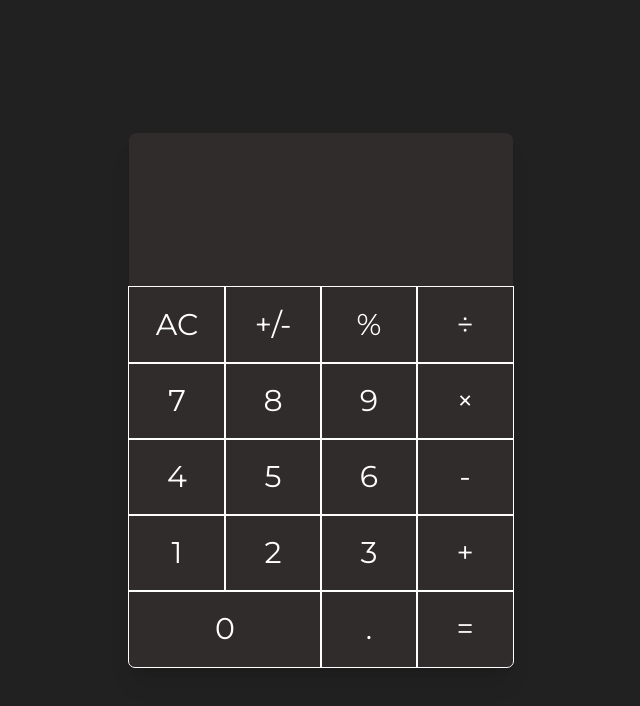
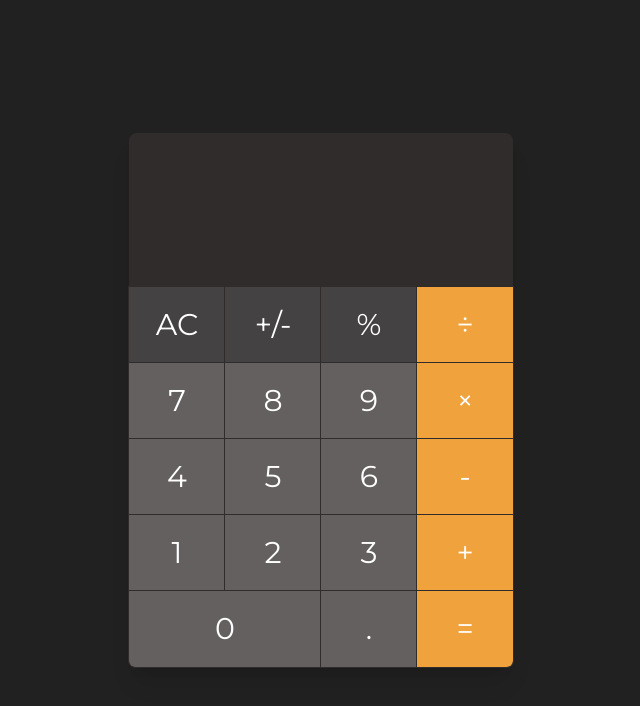
Before and after one commit to mjanoszek/calculator-app, a React (Vite) app: page / in a window 1280 px wide. Shown: the top 706 px of the page, without its empty margins (319-959 px from the left). Built offline with nearby package versions, Linux system fonts and the light colour scheme.

Commit message:
Simplified styling calculator buttons

```diff
--- a/src/components/Button/Button.tsx
+++ b/src/components/Button/Button.tsx
@@ -5,21 +5,44 @@ interface ButtonProps {
   onClick: (label: string) => void;
 }
 
+ type ButtonStylesProps = { [key: string]: string };
+
+
+
 function Button(props: ButtonProps) {
-  const { label, onClick } = props;
-  const handleClick = () => {
-    props.onClick(props.label);
+  const { label } = props;
+
+  const handleClick = () => props.onClick(props.label);
+
+
+
+  const buttonStyles: ButtonStylesProps  = {
+    'AC': ' w-1/4 bg-dark-gray p-5 max-[370px]:text-lg text-3xl text-white outline outline-black outline-1',
+    '+/-' : 'w-1/4 bg-dark-gray p-5 max-[370px]:text-lg text-3xl text-white outline outline-black outline-1',
+    '%' : ' w-1/4 bg-dark-gray p-5 max-[370px]:text-lg text-3xl text-white outline outline-black outline-1',
+    '÷' : ' w-1/4 bg-orange p-5 max-[370px]:text-lg text-3xl text-white outline  outline-black outline-1',
+    '×' : ' w-1/4 bg-orange p-5 max-[370px]:text-lg text-3xl text-white outline outline-black outline-1',
+    '-' : ' w-1/4 bg-orange p-5 max-[370px]:text-lg text-3xl text-white outline outline-black outline-1',
+    '+' : ' w-1/4 bg-orange p-5 max-[370px]:text-lg text-3xl text-white outline outline-black outline-1',
+    '=': ' w-1/4 bg-orange p-5 max-[370px]:text-lg text-3xl text-white outline outline-black outline-1 rounded-br-md',
+    '7' : ' w-1/4 bg-gray p-5 max-[370px]:text-lg text-3xl text-white outline outline-black outline-1',
+    '8' : ' w-1/4 bg-gray p-5 max-[370px]:text-lg text-3xl text-white outline outline-black outline-1',
+    '9' : ' w-1/4 bg-gray p-5 max-[370px]:text-lg text-3xl text-white outline outline-black outline-1',
+    '4' : ' w-1/4 bg-gray p-5 max-[370px]:text-lg text-3xl text-white outline outline-black outline-1',
+    '5' : ' w-1/4 bg-gray p-5 max-[370px]:text-lg text-3xl text-white outline outline-black outline-1',
+    '6' : ' w-1/4 bg-gray p-5 max-[370px]:text-lg text-3xl text-white outline outline-black outline-1',
+    '1' : ' w-1/4 bg-gray p-5 max-[370px]:text-lg text-3xl text-white outline outline-black outline-1',
+    '2' : ' w-1/4 bg-gray p-5 max-[370px]:text-lg text-3xl text-white outline outline-black outline-1',
+    '3' : ' w-1/4 bg-gray p-5 max-[370px]:text-lg text-3xl text-white outline outline-black outline-1',
+    '0': ' flex-1 w-1/4 rounded-bl-md bg-gray p-5 max-[370px]:text-lg text-3xl text-white outline outline-black outline-1',
+    '.' : 'w-1/4 bg-gray p-5 max-[370px]:text-lg text-3xl text-white outline outline-black outline-1',
+
+
   };
 
   return (
     <button
-      className={
-        label == '0'
-          ? 'outline-red-60 w-1/4 flex-1 rounded-bl-md bg-gray-700 p-5 text-3xl text-white outline outline-1'
-          : label == '='
-            ? 'outline-red-60 w-1/4 rounded-br-md bg-gray-700 p-5 text-3xl text-white outline outline-1'
-            : 'outline-red-60 w-1/4 bg-gray-700 p-5 text-3xl text-white outline outline-1'
-      }
+      className={buttonStyles[label]}
       onClick={handleClick}
     >
       {label}
```
